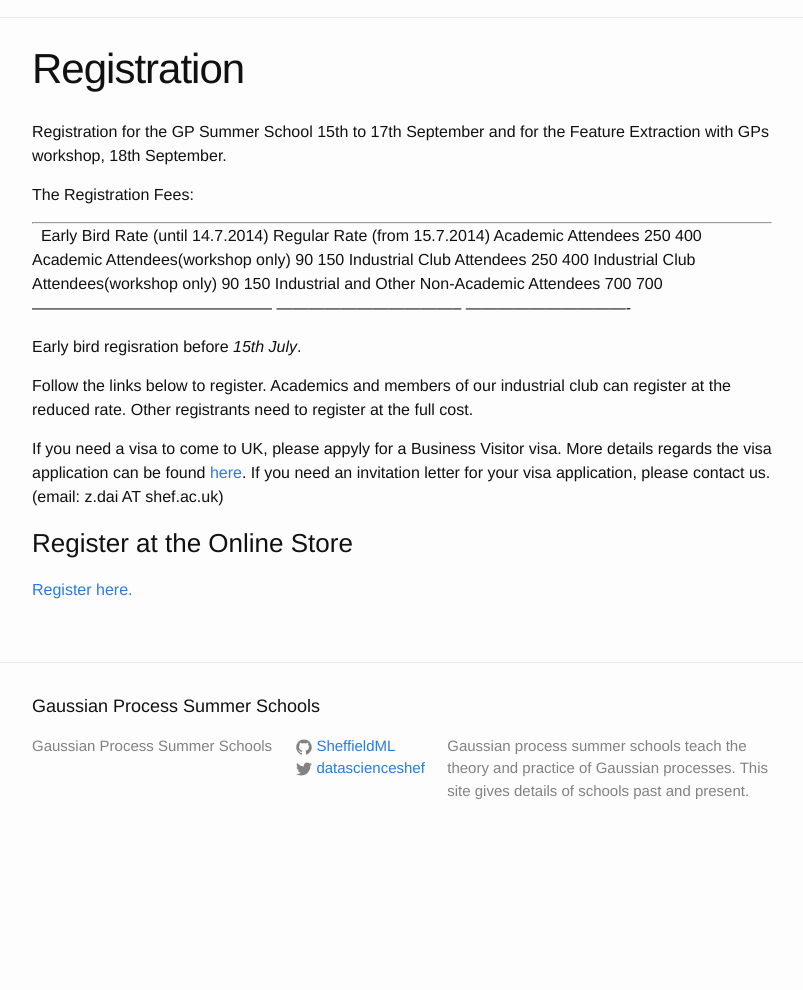
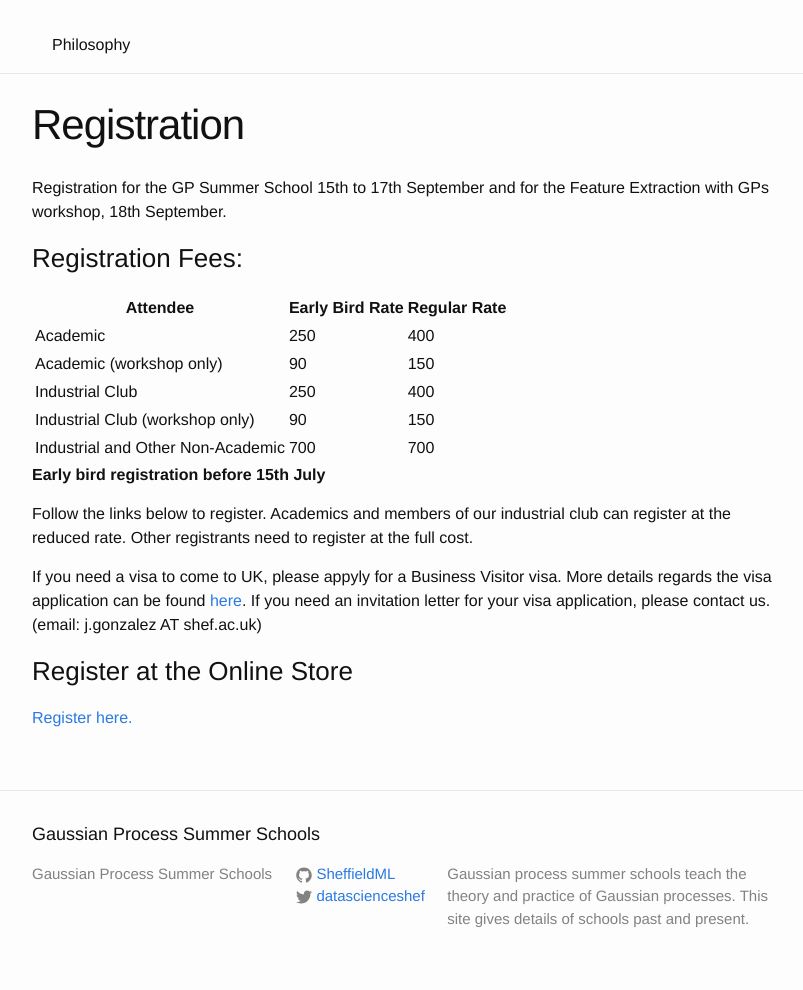
Before and after one commit to gpschool/gpschool.github.io, a Jekyll site: the page built from registration.md, in a window 1280 px wide. Shown: the part 191-1181 px from the top of the page, without its empty margins (238-1041 px from the left). Built offline with Jekyll 4.4.1, drawn with Linux system fonts in a browser that asks for light colours; before the commit the page ends 1053 px from its top, so only the background shows below that.

Commit message:
Update school header.

```diff
--- a/_includes/header.html
+++ b/_includes/header.html
@@ -2,7 +2,7 @@
   <table summary="Header Table"><tr>
       <td id="headerLeft">
 	<div id="headerCrest">
-    <a href="{{ site.baseurl }}/"><img src="{{ site.baseurl }}/gpss_logo.svg" width="150" alt="Logo" /></a>
+    <a href="{{ site.url }}/"><img src="{{ site.url }}/gpss_logo.svg" width="150" alt="Logo" /></a>
 	</div>
       </td>
       <td id="headerRight">
@@ -35,6 +35,7 @@
       </a>
 
       <div class="trigger">
+	<a class="page-link" href="{{ site.url }}">Home</a>
         {% for page in site.pages %}
           {% if page.main %}
           <a class="page-link" href="{{ page.url | prepend: site.baseurl }}">{{ page.title }}</a>
--- a/registration.md
+++ b/registration.md
@@ -8,18 +8,17 @@
 Registration for the GP Summer School 15th to 17th September and for the
 Feature Extraction with GPs workshop, 18th September.
 
-The Registration Fees:
+### Registration Fees:
 
-  --------------------------------------------- ----------------------------------- -------------------------------
-                                                Early Bird Rate (until 14.7.2014)   Regular Rate (from 15.7.2014)
-  Academic Attendees                            250                                 400
-  Academic Attendees(workshop only)             90                                  150
-  Industrial Club Attendees                     250                                 400
-  Industrial Club Attendees(workshop only)      90                                  150
-  Industrial and Other Non-Academic Attendees   700                                 700
-  --------------------------------------------- ----------------------------------- -------------------------------
+Attendee                         | Early Bird Rate | Regular Rate
+---------------------------------|-----------------|--------------
+Academic                 |  250 |  400
+Academic (workshop only) |   90 |  150
+Industrial Club          |  250 |  400
+Industrial Club (workshop only) |   90 |  150
+Industrial and Other Non-Academic  | 700 |  700
 
-Early bird regisration before *15th July*.
+**Early bird registration before 15th July**
 
 Follow the links below to register. Academics and members of our
 industrial club can register at the reduced rate. Other registrants need
@@ -29,9 +28,8 @@
 visa. More details regards the visa application can be found
 [here](http://www.gov.uk/business-visitor-visa/overview). If you need an
 invitation letter for your visa application, please contact us. (email:
-z.dai AT shef.ac.uk)
+j.gonzalez AT shef.ac.uk)
 
 ### Register at the Online Store
 
-[Register
-here.](https://onlineshop.shef.ac.uk/browse/extra_info.asp?compid=1&modid=2&deptid=8&catid=39&prodid=411)
+[Register here.](https://onlineshop.shef.ac.uk/browse/extra_info.asp?compid=1&modid=2&deptid=8&catid=39&prodid=411)
```
Also changed, not shown: getting_there.md (+1 -1 lines).
